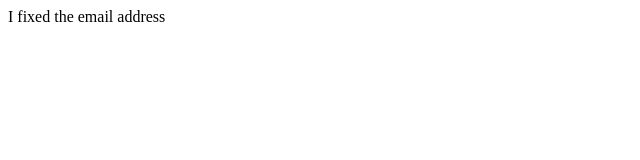
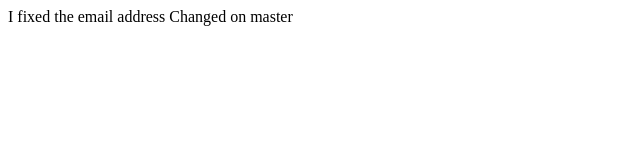
Before and after one commit to croin72/SimpleTest, a plain HTML site: page index.html in a window 1280 px wide. Shown: the whole page, without its empty margins (0-640 px from the left). Drawn offline with Linux system fonts and the light colour scheme.

Commit message:
Changed on master

```diff
--- a/index.html
+++ b/index.html
@@ -1,3 +1,4 @@
 <body>
 	I fixed the email address
+	Changed on master
 </body>
```
